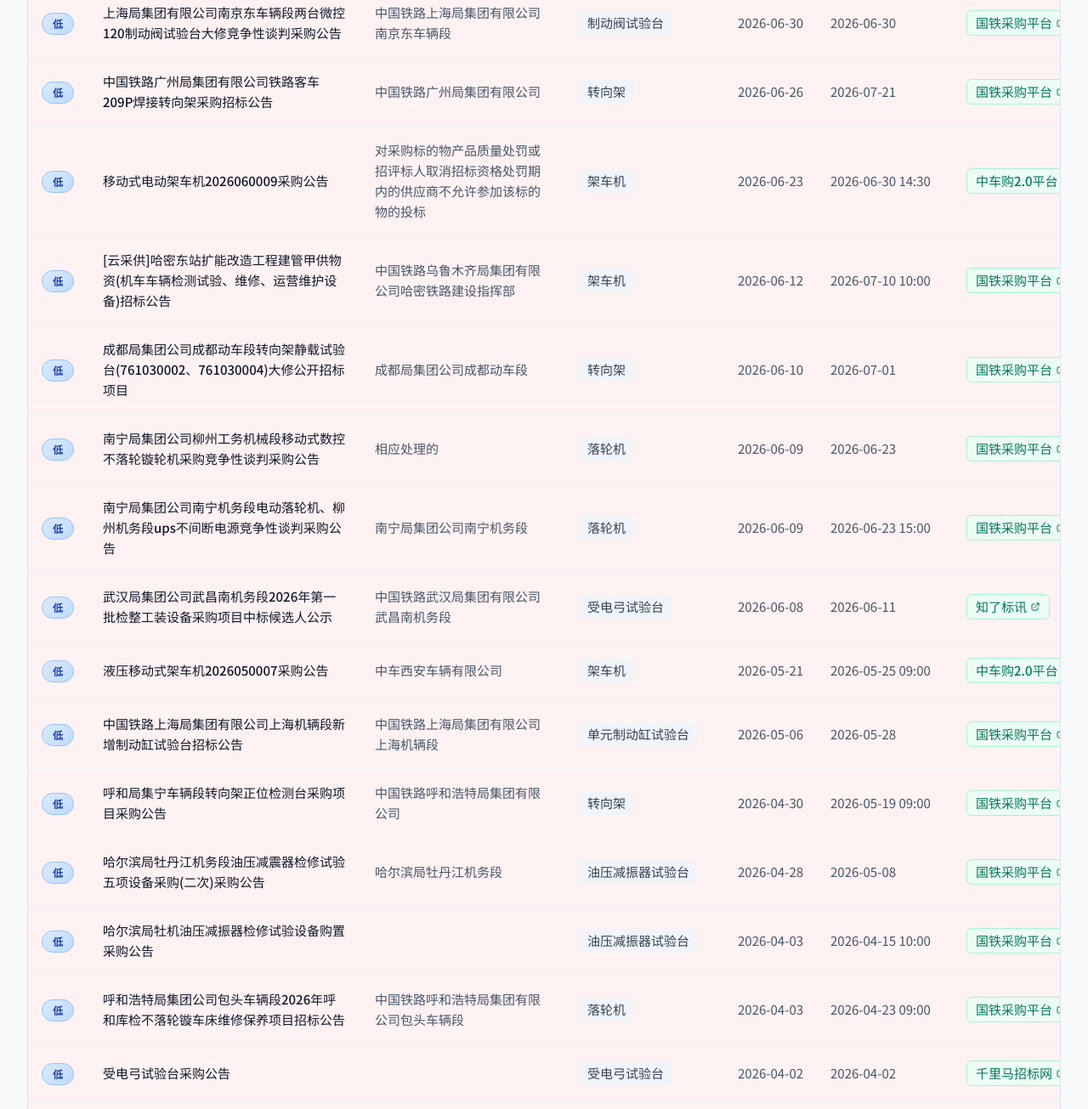
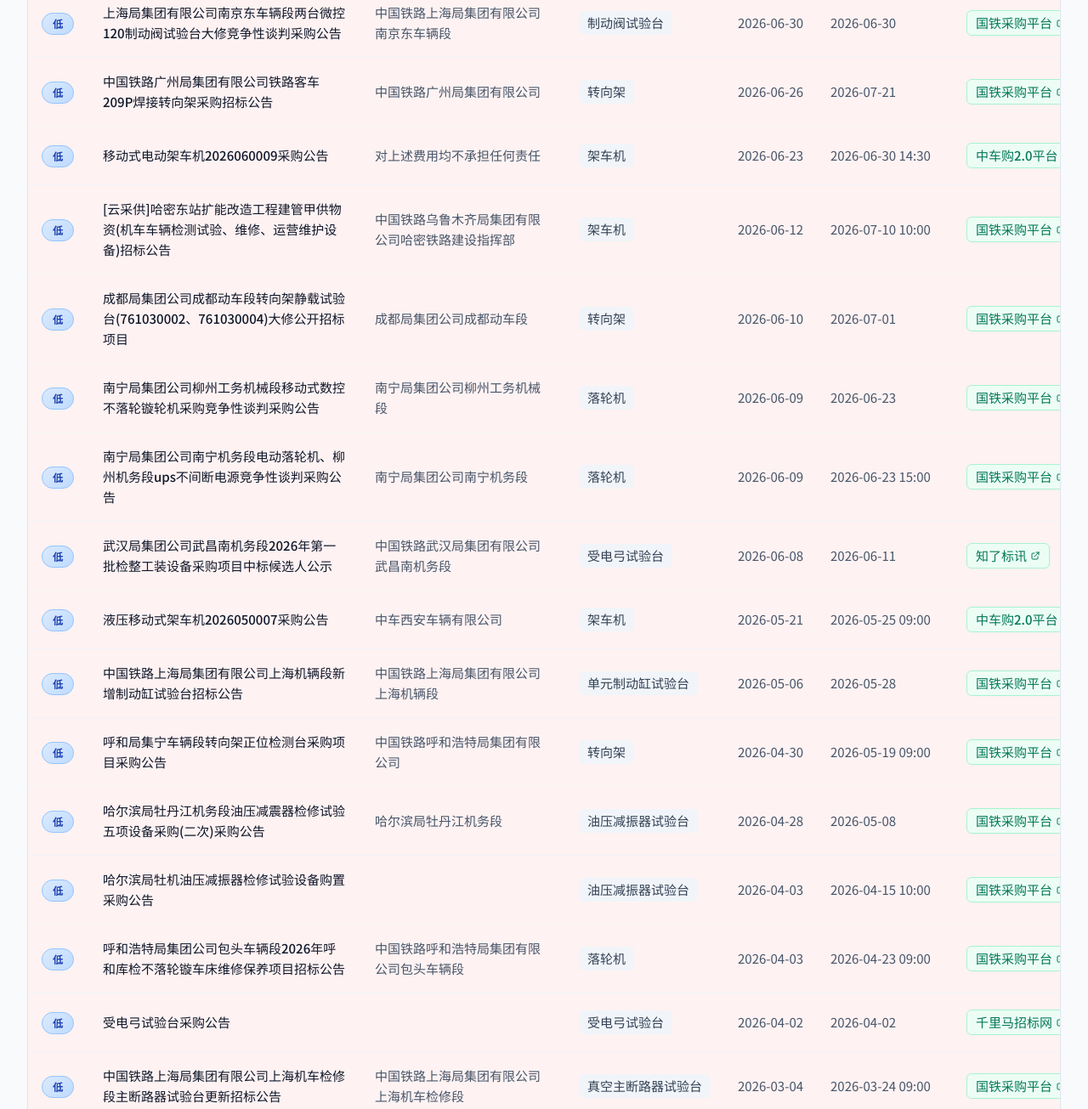
Before and after one commit to ikun0521/-, a website: page index.html in a window 1280 px wide. Shown: the part 1495-2800 px from the top of the page at 85% size. Drawn offline with nearby package versions, Linux system fonts and the light colour scheme; no server answers.

Commit message:
自动同步: 新增 28 条招标信息 (2026-07-24)

```diff
--- a/index.html
+++ b/index.html
@@ -40,7 +40,7 @@
                     <p class="mt-2 text-slate-500">按优先级从高到低排序 · 共 <span id="totalCount" class="font-semibold text-slate-700">28</span> 条招标信息</p>
                 </div>
                 <div class="flex items-center gap-3">
-                    <span class="text-sm text-slate-500">最近更新：2026-07-24 14:11</span>
+                    <span class="text-sm text-slate-500">最近更新：2026-07-24 14:13</span>
                     <button onclick="markAllAsRead()" class="px-4 py-2 bg-green-600 text-white text-sm font-medium rounded-lg hover:bg-green-700 transition-colors flex items-center gap-2">
                         <svg class="w-4 h-4" fill="none" stroke="currentColor" viewBox="0 0 24 24"><path stroke-linecap="round" stroke-linejoin="round" stroke-width="2" d="M9 12l2 2 4-4m6 2a9 9 0 11-18 0 9 9 0 0118 0z"></path></svg>
                         全部标记已阅
@@ -358,7 +358,7 @@
             {
                         "id": 4,
                         "name": "移动式电动架车机2026060009采购公告",
-                        "unit": "对采购标的物产品质量处罚或招评标人取消招标资格处罚期内的供应商不允许参加该标的物的投标",
+                        "unit": "对上述费用均不承担任何责任",
                         "category": "架车机",
                         "publish": "2026-06-23",
                         "deadline": "2026-06-30 14:30",
@@ -391,7 +391,7 @@
             {
                         "id": 20,
                         "name": "南宁局集团公司柳州工务机械段移动式数控不落轮镟轮机采购竞争性谈判采购公告",
-                        "unit": "相应处理的",
+                        "unit": "南宁局集团公司柳州工务机械段",
                         "category": "落轮机",
                         "publish": "2026-06-09",
                         "deadline": "2026-06-23",
@@ -501,7 +501,7 @@
             {
                         "id": 22,
                         "name": "中国铁路上海局集团有限公司上海机车检修段主断路器试验台更新招标公告",
-                        "unit": "上局-上海机车检修段",
+                        "unit": "中国铁路上海局集团有限公司上海机车检修段",
                         "category": "真空主断路器试验台",
                         "publish": "2026-03-04",
                         "deadline": "2026-03-24 09:00",
@@ -523,7 +523,7 @@
             {
                         "id": 15,
                         "name": "南宁局集团公司南宁车辆段干冰清洗机、软管试验台、单元制动缸试验台、GZT0813带停放制动缸检修工装包采购",
-                        "unit": "南宁局-物资设备采购供应所",
+                        "unit": "南宁局集团公司南宁车辆段",
                         "category": "单元制动缸试验台",
                         "publish": "2026-02-11",
                         "deadline": "2026-03-03 15:00",
@@ -545,7 +545,7 @@
             {
                         "id": 25,
                         "name": "中国铁路青藏集团有限公司西宁机务段购置受电弓试验台采购公告",
-                        "unit": "中国铁路青藏集团有限公司",
+                        "unit": "中国铁路青藏集团有限公司西宁机务段",
                         "category": "受电弓试验台",
                         "publish": "2026-01-23",
                         "deadline": "2026-02-03 09:30",
```
